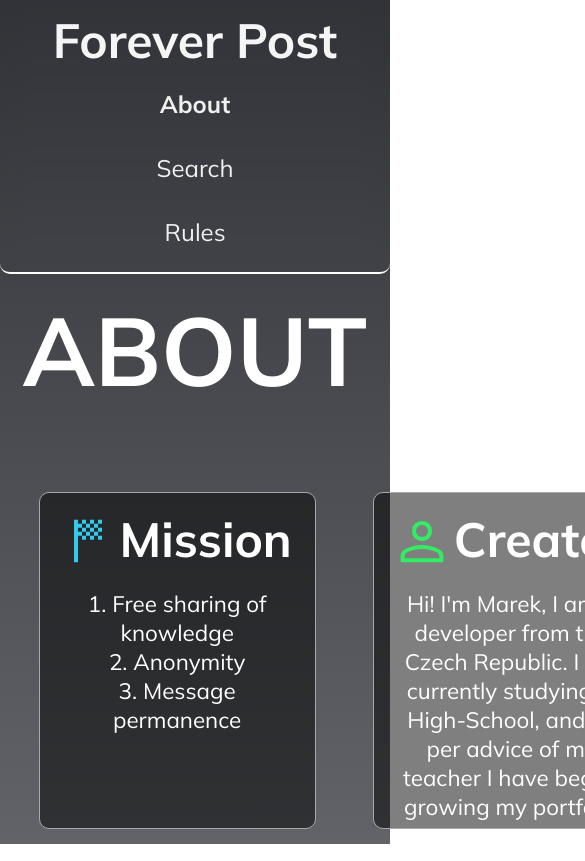
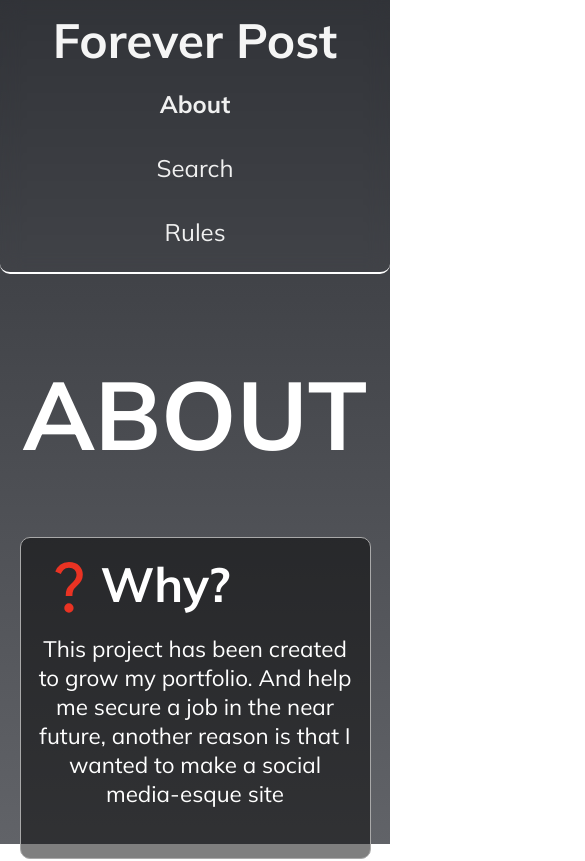
Before and after one commit to OtherLinux/ForeverPost, an Angular app: page /about in a window 390 px wide. Shown: the top 861 px of the page, 585 px wide, since content can reach past the window. Built offline with nearby package versions, Linux system fonts and the light colour scheme.

Commit message:
Updated the look to be more inclusive of smaller screen sizes

```diff
--- a/src/app/Pages/about/about.component.css
+++ b/src/app/Pages/about/about.component.css
@@ -4,6 +4,8 @@ section {
   justify-content: center;
   align-items: center;
   text-align: center;
+  margin-top: 4rem !important;
+  margin-bottom: 4rem !important;
 
   h1 {
     font-size: 6rem;
@@ -11,44 +13,63 @@ section {
   }
 
   section {
-    padding: 2rem;
     display: grid;
     grid-template-columns: 1fr 1fr 1fr;
+    margin: 0;
+    align-items: center !important;
     gap: 4rem;
     position: relative;
-    width: 80%;
-  height: 20rem;
+    width: 90%;
+
     article {
       backdrop-filter: none;
+
       img {
         position: relative;
         width: 4rem;
         height: 4rem;
       }
+
       div {
         display: flex;
         flex-direction: row;
         font-size: 2rem;
         margin-bottom: 1rem;
+
         h2 {
           margin: 0rem;
         }
       }
+
       span {
         font-size: 1.4rem;
       }
+
       transition: 150ms all;
-      width: 90%;
-      height: 75%;
+      height: 90%;
       padding: 1rem;
       border-radius: 10px;
-      background: rgba(0,0,0,0.5);
+      background: rgba(0, 0, 0, 0.5);
       border: 1px solid darkgray;
     }
+
     article:hover {
       backdrop-filter: blur(5px);
     }
   }
+
   #why {
   }
 }
+
+@media (max-width: 1023px) {
+  section {
+    section {
+      grid-template-columns: 1fr !important;
+
+      article {
+        height: 100% !important;
+      }
+    }
+  }
+}
```
